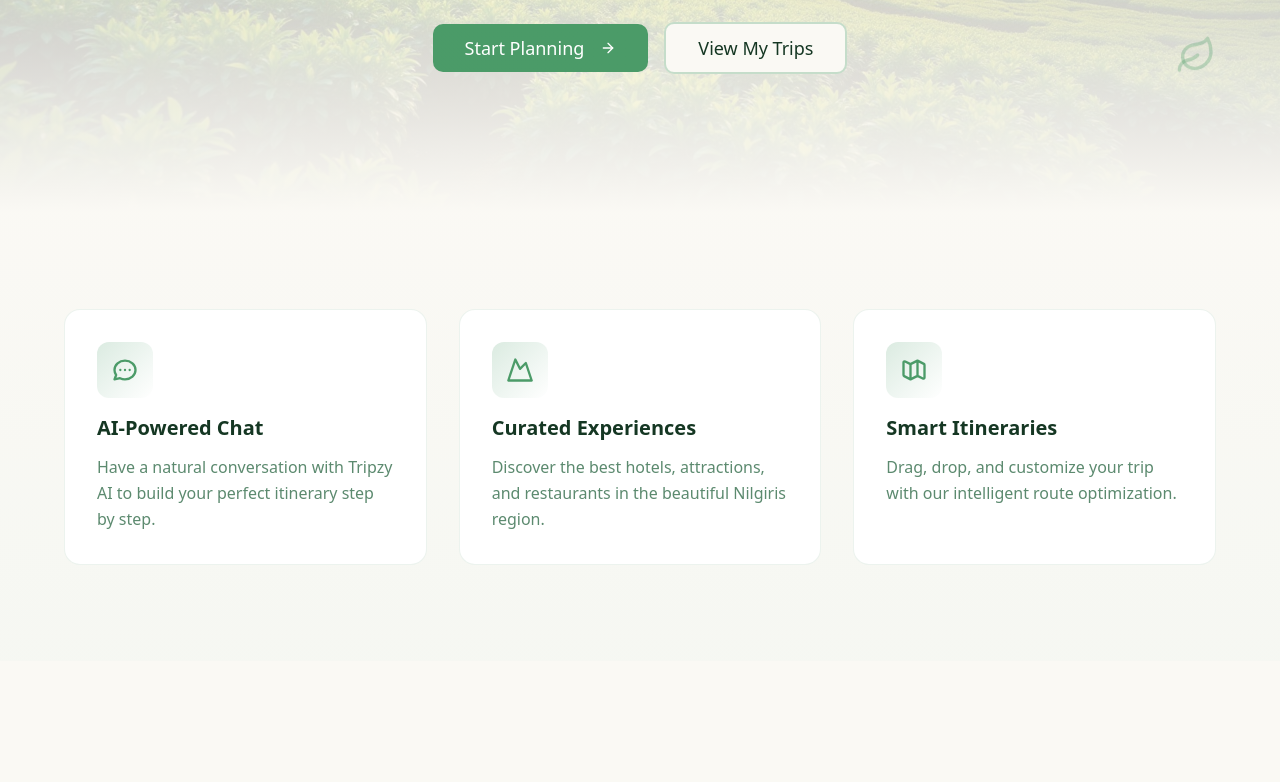
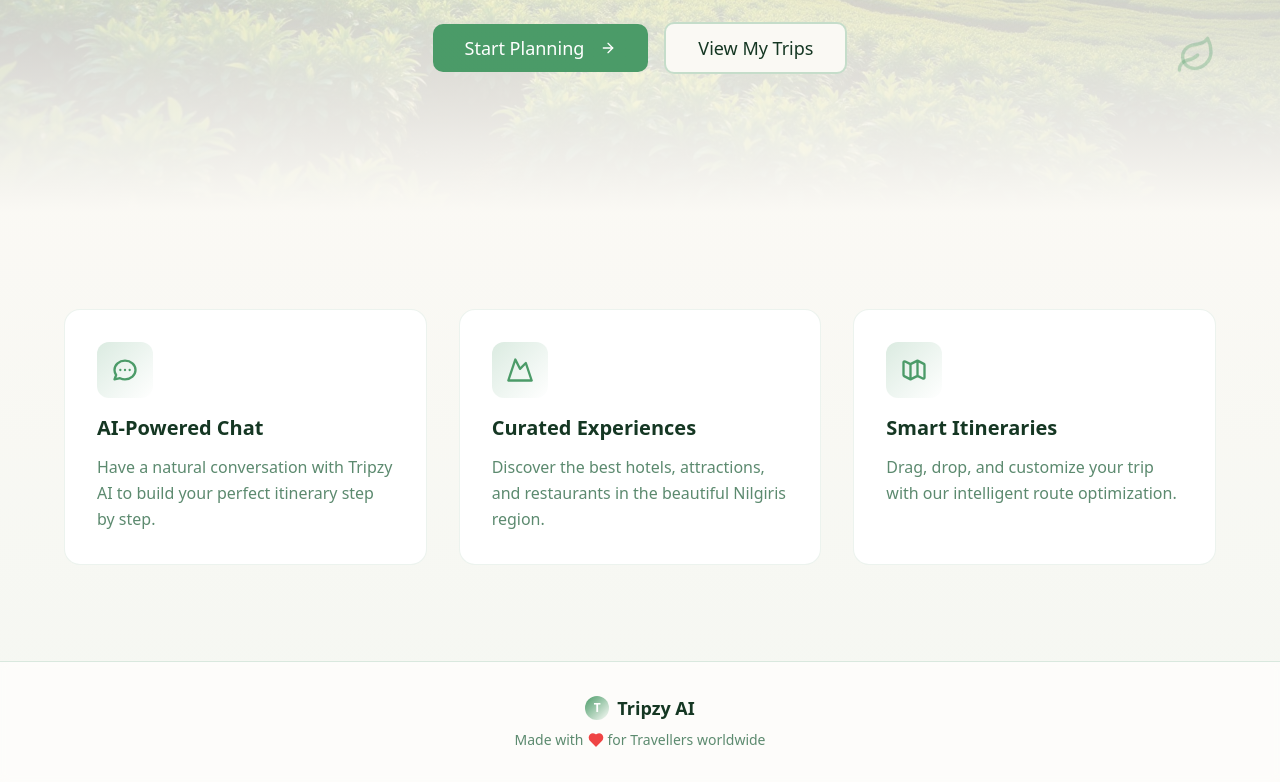
Before and after one commit to Matisvar/nilgiri-ai-planner, a React (Vite) app: page / in a window 1280 px wide. Shown: the part 571-1353 px from the top of the page. Before the commit the page ends 1232 px from the top, so only its background shows below. Built offline with nearby package versions, Linux system fonts and the light colour scheme; the HTML template or start-up script is replaced by a standard one.

Commit message:
feat: Add footer component

```diff
--- /dev/null
+++ b/src/components/Footer.tsx
@@ -0,0 +1,21 @@
+import { Heart } from "lucide-react";
+
+export default function Footer() {
+  return (
+    <footer className="border-t border-border bg-card/50 backdrop-blur-sm">
+      <div className="container mx-auto px-4 py-8">
+        <div className="text-center space-y-2">
+          <div className="flex items-center justify-center gap-2">
+            <div className="w-6 h-6 rounded-lg bg-gradient-to-br from-primary to-primary-glow flex items-center justify-center">
+              <span className="text-white font-bold text-xs">T</span>
+            </div>
+            <span className="font-semibold text-lg text-foreground">Tripzy AI</span>
+          </div>
+          <p className="text-sm text-muted-foreground flex items-center justify-center gap-1">
+            Made with <Heart className="w-4 h-4 text-destructive fill-destructive" /> for Travellers worldwide
+          </p>
+        </div>
+      </div>
+    </footer>
+  );
+}
--- a/src/components/Layout.tsx
+++ b/src/components/Layout.tsx
@@ -2,6 +2,7 @@ import { useState } from "react";
 import { Link, useLocation } from "react-router-dom";
 import { Home, MessageSquare, Map, User, Menu, X } from "lucide-react";
 import { cn } from "@/lib/utils";
+import Footer from "./Footer";
 
 interface LayoutProps {
   children: React.ReactNode;
@@ -84,6 +85,9 @@ export default function Layout({ children }: LayoutProps) {
       <main className="pt-16 min-h-screen">
         {children}
       </main>
+
+      {/* Footer */}
+      <Footer />
     </div>
   );
 }
```
